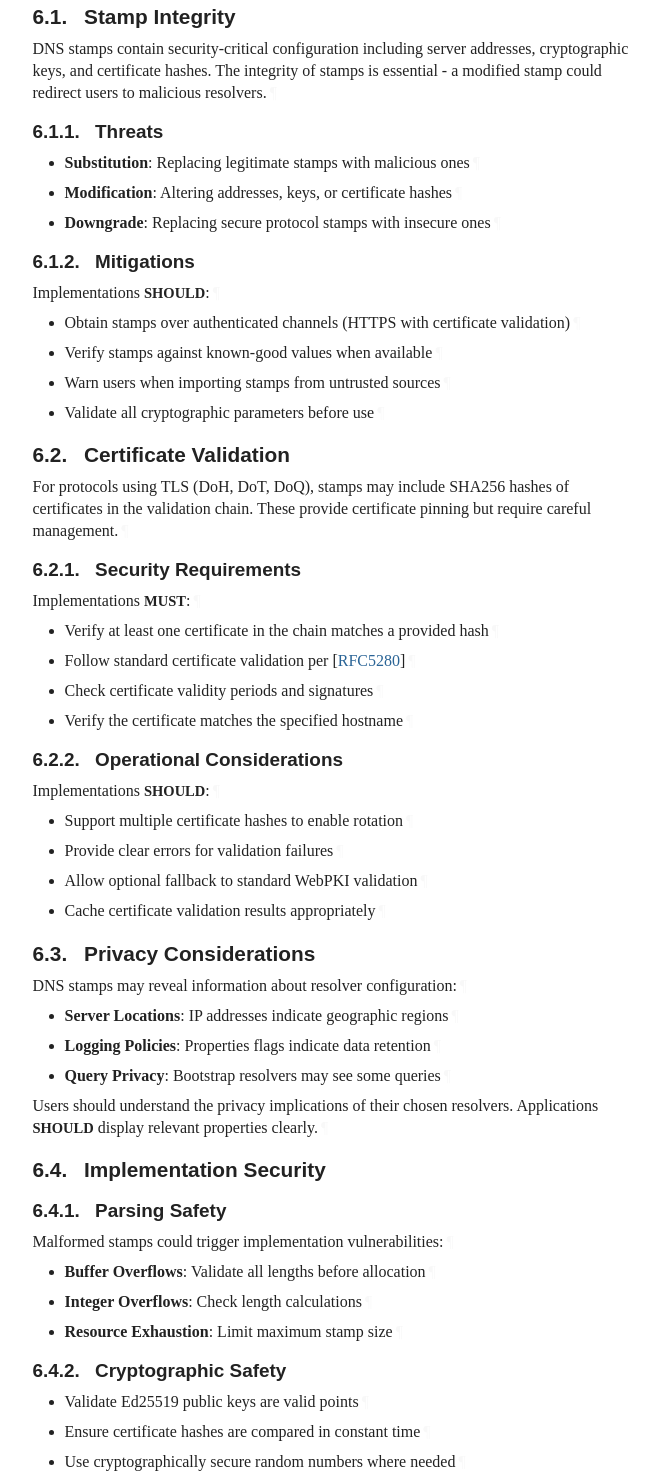
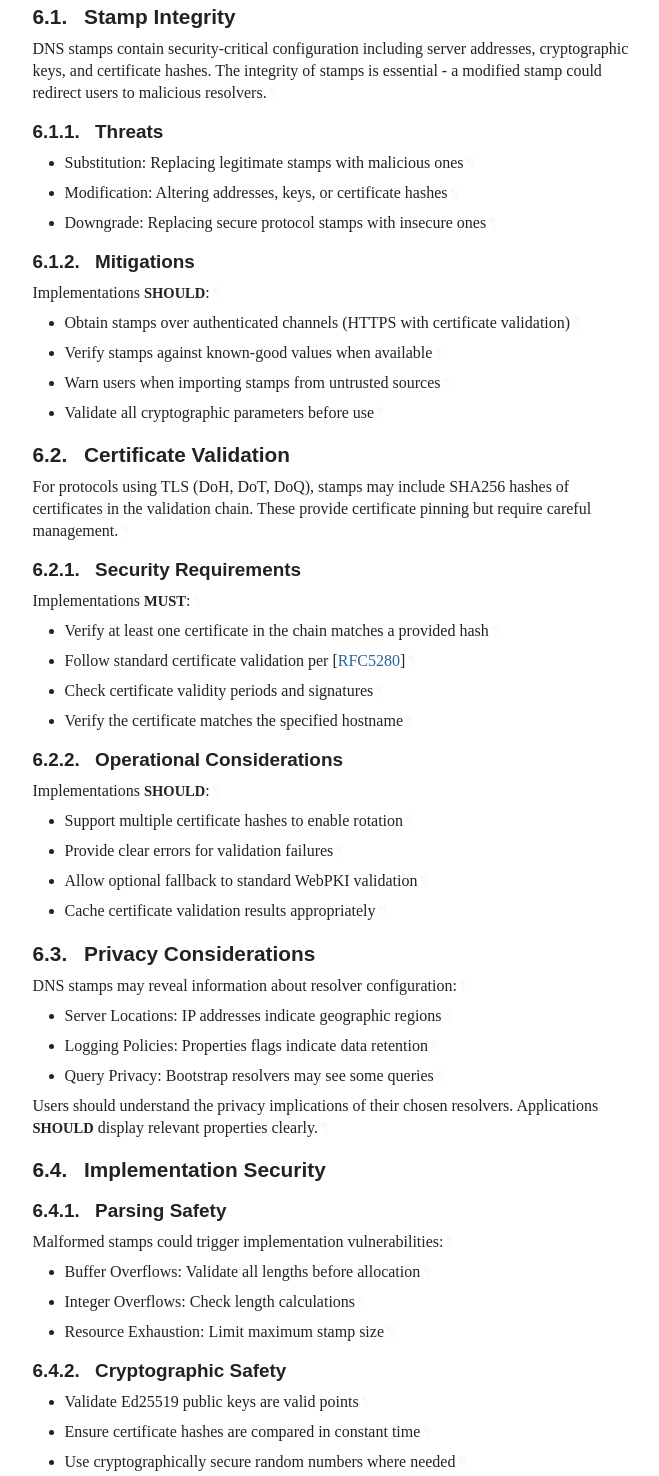
Before and after one commit to DNSCrypt/draft-denis-dns-stamps, a plain HTML site: page draft-denis-dns-stamps.html in a window 1280 px wide. Shown: the part 8975-10451 px from the top of the page, without its empty margins (92-751 px from the left). Drawn offline with Linux system fonts and the light colour scheme; a web font is replaced by a local one.

Commit message:
Script updating gh-pages from 246d1e8. [ci skip]

```diff
--- a/draft-denis-dns-stamps.html
+++ b/draft-denis-dns-stamps.html
@@ -2330,13 +2330,13 @@ payload = 0x85 ‖ props ‖ LP(addr) ‖ VLP(hash1, ..., hashn) ‖
           </h4>
 <ul class="normal">
 <li class="normal" id="section-6.1.1-1.1">
-              <p id="section-6.1.1-1.1.1"><strong>Substitution</strong>: Replacing legitimate stamps with malicious ones<a href="#section-6.1.1-1.1.1" class="pilcrow">¶</a></p>
+              <p id="section-6.1.1-1.1.1">Substitution: Replacing legitimate stamps with malicious ones<a href="#section-6.1.1-1.1.1" class="pilcrow">¶</a></p>
 </li>
             <li class="normal" id="section-6.1.1-1.2">
-              <p id="section-6.1.1-1.2.1"><strong>Modification</strong>: Altering addresses, keys, or certificate hashes<a href="#section-6.1.1-1.2.1" class="pilcrow">¶</a></p>
+              <p id="section-6.1.1-1.2.1">Modification: Altering addresses, keys, or certificate hashes<a href="#section-6.1.1-1.2.1" class="pilcrow">¶</a></p>
 </li>
             <li class="normal" id="section-6.1.1-1.3">
-              <p id="section-6.1.1-1.3.1"><strong>Downgrade</strong>: Replacing secure protocol stamps with insecure ones<a href="#section-6.1.1-1.3.1" class="pilcrow">¶</a></p>
+              <p id="section-6.1.1-1.3.1">Downgrade: Replacing secure protocol stamps with insecure ones<a href="#section-6.1.1-1.3.1" class="pilcrow">¶</a></p>
 </li>
           </ul>
 </section>
@@ -2425,13 +2425,13 @@ payload = 0x85 ‖ props ‖ LP(addr) ‖ VLP(hash1, ..., hashn) ‖
 <p id="section-6.3-1">DNS stamps may reveal information about resolver configuration:<a href="#section-6.3-1" class="pilcrow">¶</a></p>
 <ul class="normal">
 <li class="normal" id="section-6.3-2.1">
-            <p id="section-6.3-2.1.1"><strong>Server Locations</strong>: IP addresses indicate geographic regions<a href="#section-6.3-2.1.1" class="pilcrow">¶</a></p>
+            <p id="section-6.3-2.1.1">Server Locations: IP addresses indicate geographic regions<a href="#section-6.3-2.1.1" class="pilcrow">¶</a></p>
 </li>
           <li class="normal" id="section-6.3-2.2">
-            <p id="section-6.3-2.2.1"><strong>Logging Policies</strong>: Properties flags indicate data retention<a href="#section-6.3-2.2.1" class="pilcrow">¶</a></p>
+            <p id="section-6.3-2.2.1">Logging Policies: Properties flags indicate data retention<a href="#section-6.3-2.2.1" class="pilcrow">¶</a></p>
 </li>
           <li class="normal" id="section-6.3-2.3">
-            <p id="section-6.3-2.3.1"><strong>Query Privacy</strong>: Bootstrap resolvers may see some queries<a href="#section-6.3-2.3.1" class="pilcrow">¶</a></p>
+            <p id="section-6.3-2.3.1">Query Privacy: Bootstrap resolvers may see some queries<a href="#section-6.3-2.3.1" class="pilcrow">¶</a></p>
 </li>
         </ul>
 <p id="section-6.3-3">Users should understand the privacy implications of their chosen resolvers. Applications <span class="bcp14">SHOULD</span> display relevant properties clearly.<a href="#section-6.3-3" class="pilcrow">¶</a></p>
@@ -2450,13 +2450,13 @@ payload = 0x85 ‖ props ‖ LP(addr) ‖ VLP(hash1, ..., hashn) ‖
 <p id="section-6.4.1-1">Malformed stamps could trigger implementation vulnerabilities:<a href="#section-6.4.1-1" class="pilcrow">¶</a></p>
 <ul class="normal">
 <li class="normal" id="section-6.4.1-2.1">
-              <p id="section-6.4.1-2.1.1"><strong>Buffer Overflows</strong>: Validate all lengths before allocation<a href="#section-6.4.1-2.1.1" class="pilcrow">¶</a></p>
+              <p id="section-6.4.1-2.1.1">Buffer Overflows: Validate all lengths before allocation<a href="#section-6.4.1-2.1.1" class="pilcrow">¶</a></p>
 </li>
             <li class="normal" id="section-6.4.1-2.2">
-              <p id="section-6.4.1-2.2.1"><strong>Integer Overflows</strong>: Check length calculations<a href="#section-6.4.1-2.2.1" class="pilcrow">¶</a></p>
+              <p id="section-6.4.1-2.2.1">Integer Overflows: Check length calculations<a href="#section-6.4.1-2.2.1" class="pilcrow">¶</a></p>
 </li>
             <li class="normal" id="section-6.4.1-2.3">
-              <p id="section-6.4.1-2.3.1"><strong>Resource Exhaustion</strong>: Limit maximum stamp size<a href="#section-6.4.1-2.3.1" class="pilcrow">¶</a></p>
+              <p id="section-6.4.1-2.3.1">Resource Exhaustion: Limit maximum stamp size<a href="#section-6.4.1-2.3.1" class="pilcrow">¶</a></p>
 </li>
           </ul>
 </section>
@@ -2685,16 +2685,16 @@ payload = 0x85 ‖ props ‖ LP(addr) ‖ VLP(hash1, ..., hashn) ‖
 <p id="section-8.1-1">IANA is requested to register the “sdns” URI scheme in the “Uniform Resource Identifier (URI) Schemes” registry:<a href="#section-8.1-1" class="pilcrow">¶</a></p>
 <ul class="normal">
 <li class="normal" id="section-8.1-2.1">
-            <p id="section-8.1-2.1.1"><strong>Scheme name</strong>: sdns<a href="#section-8.1-2.1.1" class="pilcrow">¶</a></p>
+            <p id="section-8.1-2.1.1">Scheme name: sdns<a href="#section-8.1-2.1.1" class="pilcrow">¶</a></p>
 </li>
           <li class="normal" id="section-8.1-2.2">
-            <p id="section-8.1-2.2.1"><strong>Status</strong>: Permanent<a href="#section-8.1-2.2.1" class="pilcrow">¶</a></p>
+            <p id="section-8.1-2.2.1">Status: Permanent<a href="#section-8.1-2.2.1" class="pilcrow">¶</a></p>
 </li>
           <li class="normal" id="section-8.1-2.3">
-            <p id="section-8.1-2.3.1"><strong>Applications/protocols</strong>: DNS client applications using DNS Stamps<a href="#section-8.1-2.3.1" class="pilcrow">¶</a></p>
+            <p id="section-8.1-2.3.1">Applications/protocols: DNS client applications using DNS Stamps<a href="#section-8.1-2.3.1" class="pilcrow">¶</a></p>
 </li>
           <li class="normal" id="section-8.1-2.4">
-            <p id="section-8.1-2.4.1"><strong>Reference</strong>: This document<a href="#section-8.1-2.4.1" class="pilcrow">¶</a></p>
+            <p id="section-8.1-2.4.1">Reference: This document<a href="#section-8.1-2.4.1" class="pilcrow">¶</a></p>
 </li>
         </ul>
 </section>
```
Also changed, not shown: draft-denis-dns-stamps.txt.
